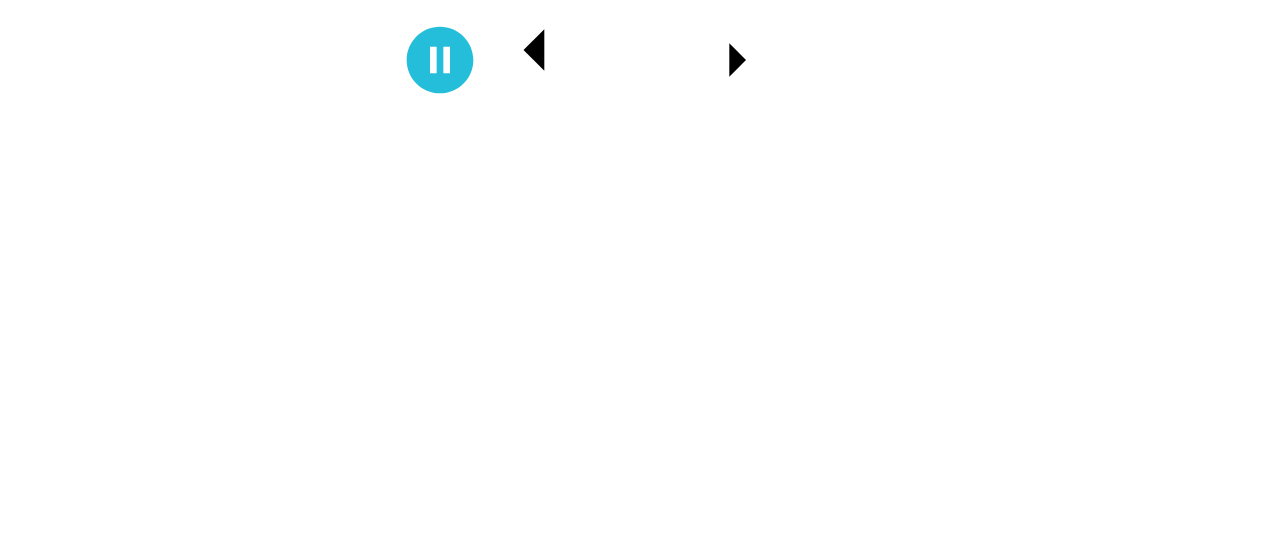
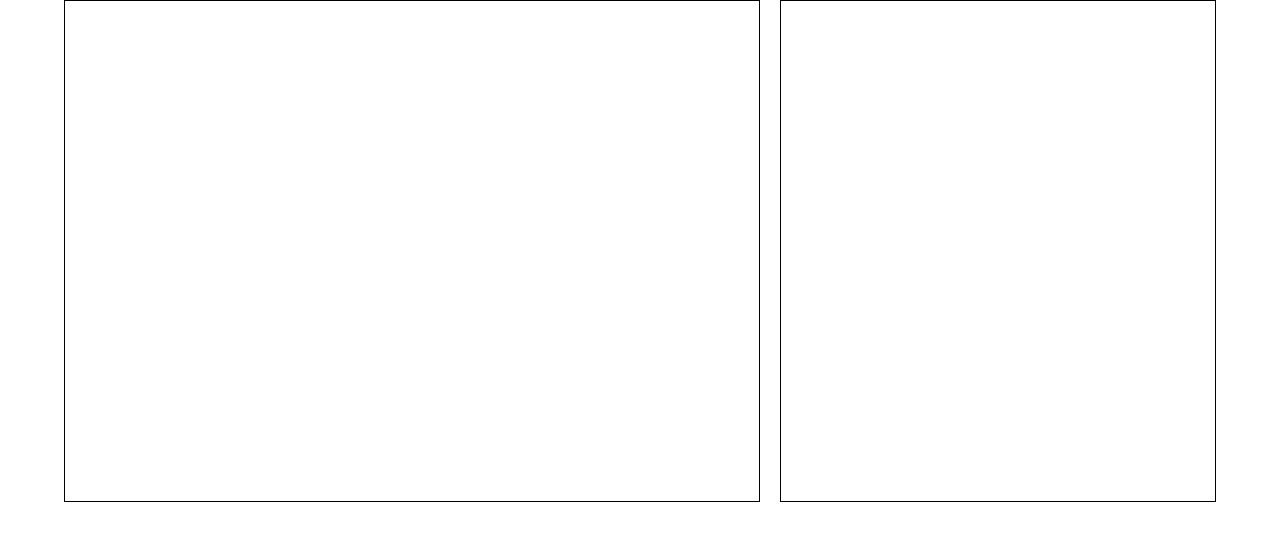
Before and after one commit to 123bhagesh/fotoley-assignment, a React (Create React App) app: page / in a window 1280 px wide. Shown: the top 540 px of the page. Built offline with nearby package versions, Linux system fonts and the light colour scheme.

Commit message:
container created

```diff
--- a/src/App.js
+++ b/src/App.js
@@ -7,6 +7,7 @@ import ArrowRightIcon from '@mui/icons-material/ArrowRight';
 import { useState } from 'react';
 import { Button } from '@mui/base';
 import {data} from './Data/data'
+import { Box, Container } from '@mui/material';
 
 function App() {
 
@@ -15,20 +16,24 @@ function App() {
   const handlePlay=()=>{
     setPlay(!play)
   }
-  console.log("DATA",data)
+  console.log("DATA",data[0])
 
   return (
     <div className="App">
+      {/* {
+        data.map((el)=>(
+          <>
+            <h2>{el.title}</h2>
+            <img style={{width:"640px", height:"420px"}} src={el.img}/>
+            <p>{el.description}</p>
+          </>
+        ))
+      } */}
+      <Container sx={{display:"flex",justifyContent:"space-between",columnGap:"20px"}}>
+        <Box sx={{width:"80%",height:"500px", border:"1px solid black"}}></Box>
+        <Box sx={{width:"50%", height:"500px", border:"1px solid black"}}></Box>
+      </Container>
 
-      <Button onClick={handlePlay} style={{border:"none", backgroundColor:"white",cursor:"pointer"}}>
-        {
-          play ? <PlayCircleIcon style={{ color: "#25beda" , width:"80px",height:"80px"}}/>
-          : <PauseCircleFilledIcon style={{ color: "#25beda" , width:"80px",height:"80px"}}/>
-        }
-      </Button>
-
-      <ArrowLeftIcon style={{ width:"100px",height:"100px"}} />
-      <ArrowRightIcon style={{ width:"300px",height:"80px"}}/>
     </div>
   );
 }
```
Also changed, not shown: src/Component/file.jsx (added, +9 -0 lines).
